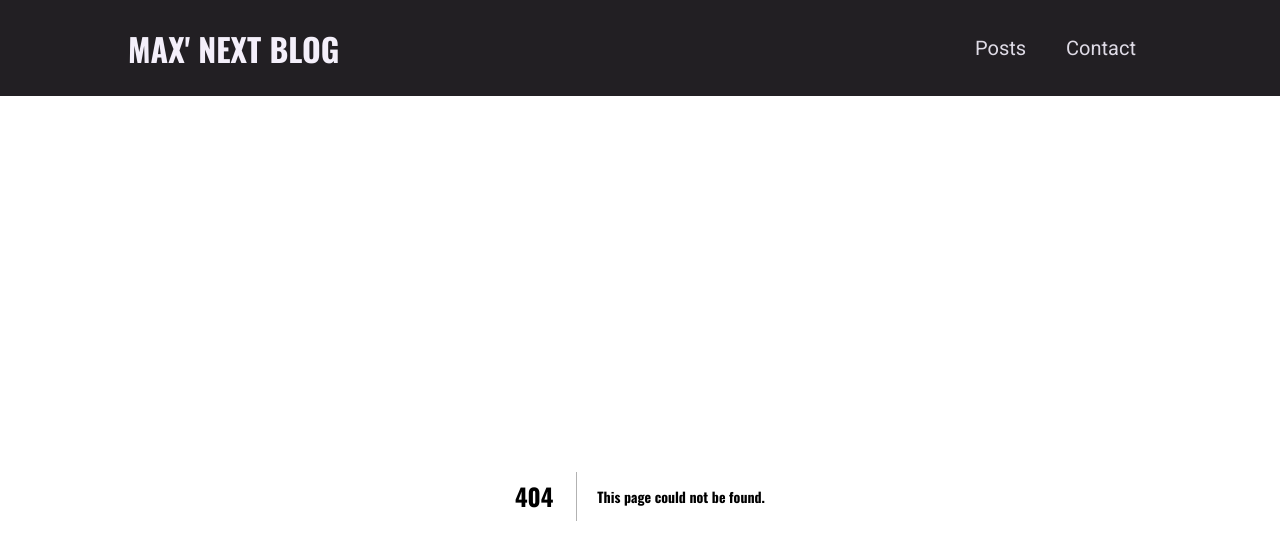
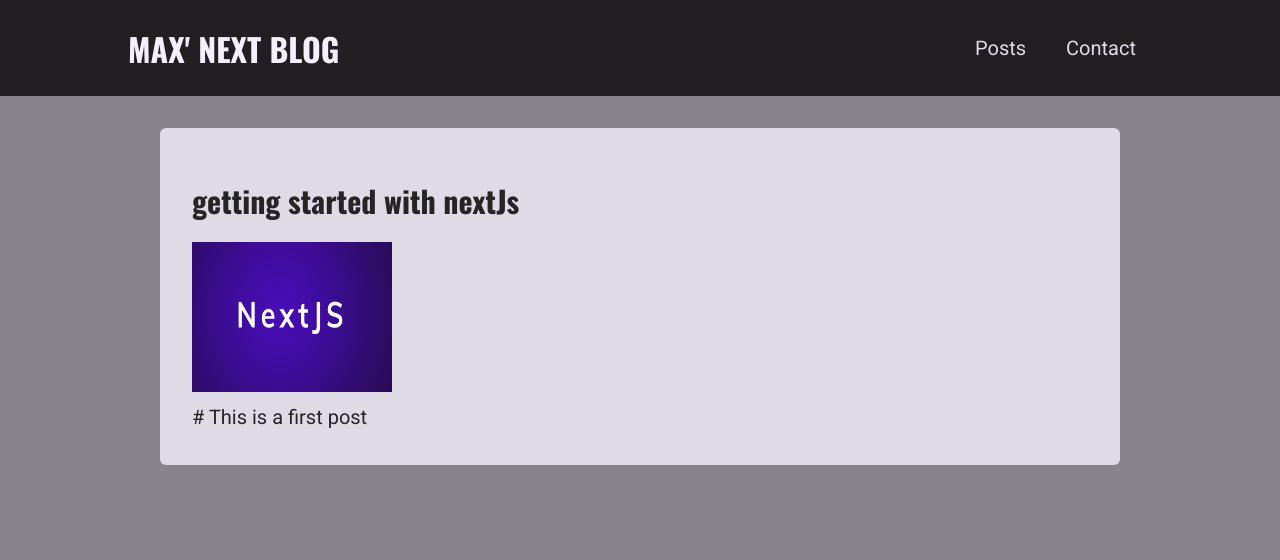
Before and after one commit to ivocardozo/NextjsBlog, a Next.js app: page /posts/getting-started-with-nextjs in a window 1280 px wide. Before the commit this address had no page. Shown: the top 560 px of the page. Built offline with nearby package versions, Linux system fonts and the light colour scheme.

Commit message:
adding post detail page

```diff
--- /dev/null
+++ b/components/posts/post-detail/post-content.js
@@ -0,0 +1,28 @@
+import React from 'react'
+
+import PostHeader from './post-header'
+import classes from './post-content.module.css'
+
+const DUMMY_POST = {
+    slug: 'getting-started-with-nextjs',
+    title: 'getting started with nextJs',
+    image: 'getting-started-nextjs.png',
+    excerpt: '# This is a first post',
+    date: '2022-02-10',
+    content: '# This is a first post'
+}
+
+const PostContent = () => {
+    const imagePath = `/images/posts/${DUMMY_POST.slug}/${DUMMY_POST.image}`
+  return (
+    <article className={classes.content}>
+      <PostHeader
+        title={DUMMY_POST.title}
+        image={imagePath}
+        />
+        {DUMMY_POST.content}
+    </article>
+  )
+}
+
+export default PostContent
--- /dev/null
+++ b/components/posts/post-detail/post-content.module.css
@@ -0,0 +1,26 @@
+.content {
+    width: 95%;
+    max-width: 60rem;
+    margin: var(--size-8) auto;
+    font-size: var(--size-5);
+    line-height: var(--size-8);
+    background-color: var(--color-grey-100);
+    border-radius: 6px;
+    padding: var(--size-4);
+  }
+
+  .content p {
+    color: var(--color-grey-800);
+  }
+
+  .content .image {
+    margin: var(--size-4) auto;
+    width: 100%;
+    max-width: 600px;
+  }
+
+  @media (min-width: 768px) {
+    .content {
+      padding: var(--size-8);
+    }
+  }
--- /dev/null
+++ b/components/posts/post-detail/post-header.js
@@ -0,0 +1,21 @@
+import React from 'react'
+import Image from 'next/image'
+
+import classes from './post-header'
+
+const PostHeader = (props) => {
+    const { title, image } = props
+  return (
+    <header>
+      <h1>{title}</h1>
+      <Image
+        src={image}
+        alt={title}
+        width={200}
+        height={150}
+      />
+    </header>
+  )
+}
+
+export default PostHeader
--- /dev/null
+++ b/pages/posts/[slug].js
@@ -0,0 +1,11 @@
+import React from 'react'
+
+import PostContent from '@/components/posts/post-detail/post-content'
+
+const PostDetailPage = () => {
+  return (
+    <PostContent />
+  )
+}
+
+export default PostDetailPage
```
Also changed, not shown: components/posts/post-detail/post-header.module.css (added, +37 -0 lines).
